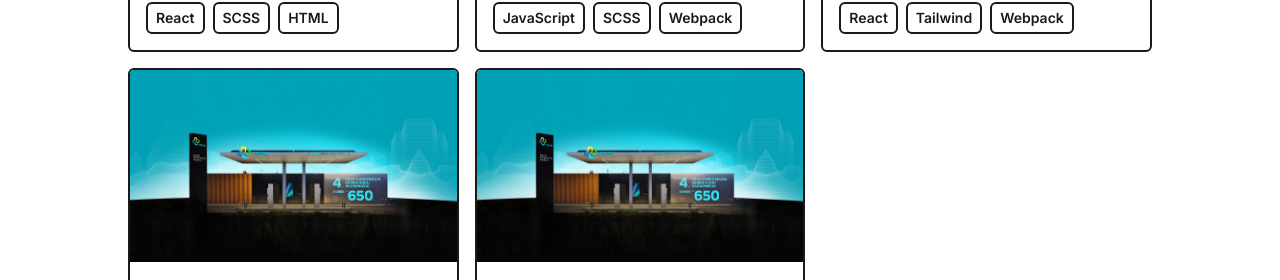
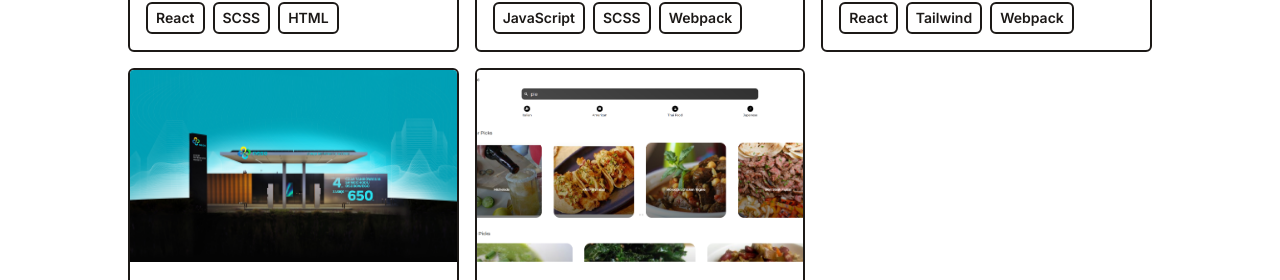
Before and after one commit to dominikKowalczyk17/Minimal-portfolio, a React (Vite) app: page / in a window 1280 px wide. Shown: the part 520-800 px from the top of the page. Built offline with nearby package versions, Linux system fonts and the light colour scheme.

Commit message:
publish, change image

```diff
--- a/src/data/portfolio.js
+++ b/src/data/portfolio.js
@@ -25,7 +25,7 @@ export default [
   },
   {
     title: "Recipe App",
-    imgUrl: "assets/neso_station.jpg",
+    imgUrl: "assets/Recipe.png",
     stack: ["React", "Styled Components", "Framer Motion", "Splide"],
     link: "https://dominikkowalczyk17.github.io/Recipe/",
   },
```
Also changed, not shown: public/assets/Recipe.png (added), 1 other file (tests, documents, lock files or other folders).
